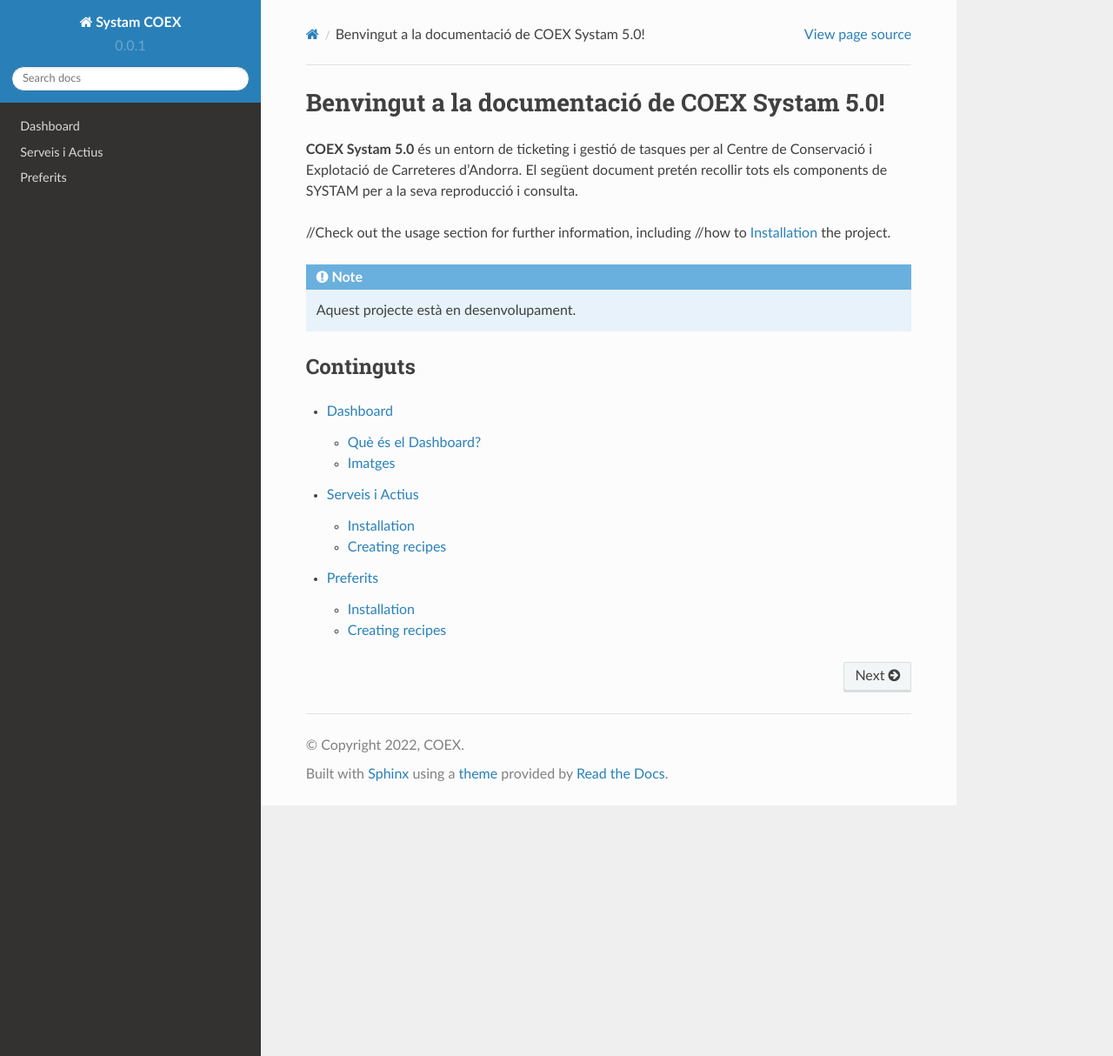
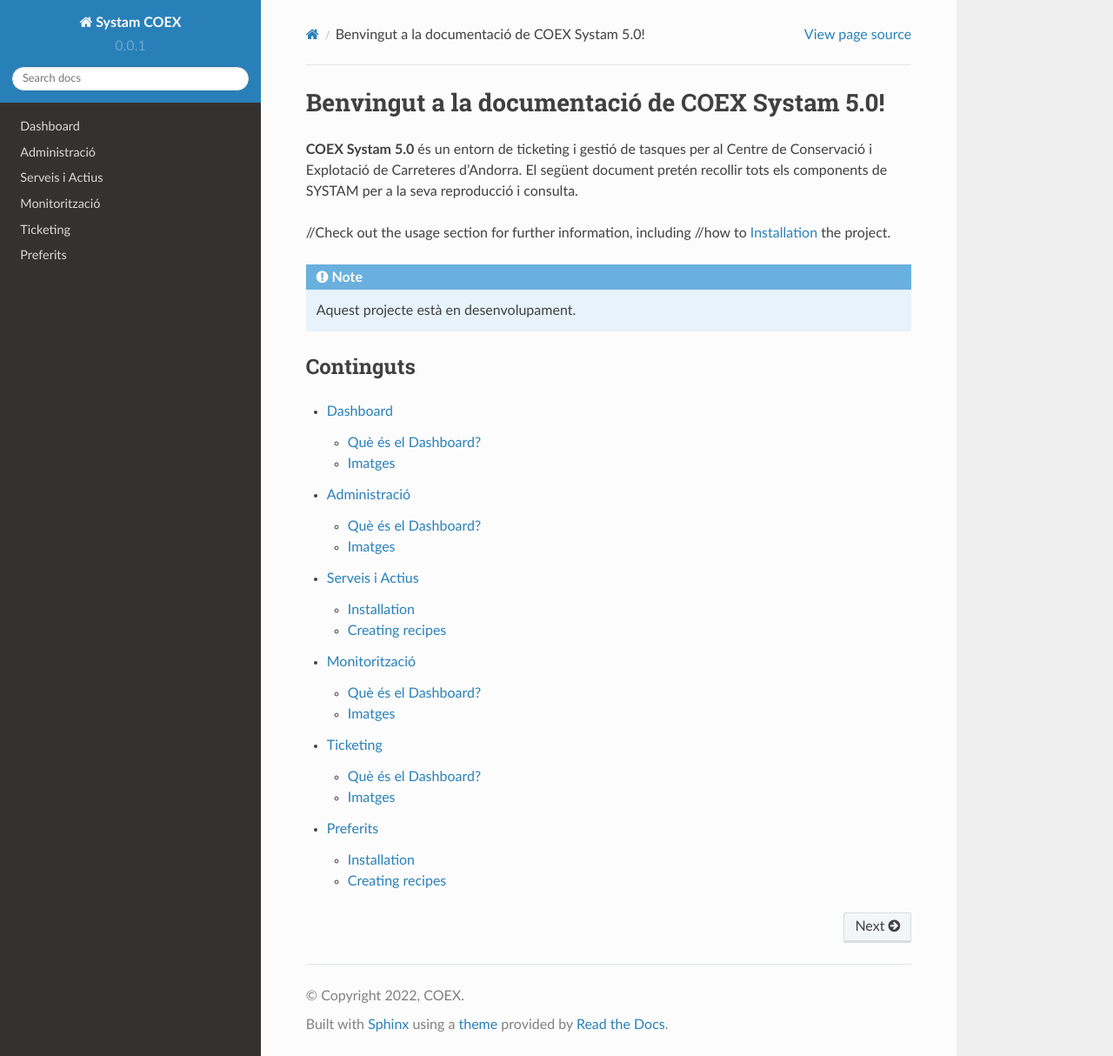
Before and after one commit to Joanmacat/systam-coex, a Sphinx documentation site: the page built from docs/source/index.rst, in a window 1280 px wide and 1214 px high. Shown: the whole window at 87% size. Built offline with Sphinx 7.4.7 and the Read the Docs theme 2.0.0, drawn with Linux system fonts in a browser that asks for light colours.

Commit message:
Update index.rst

```diff
--- a/docs/source/index.rst
+++ b/docs/source/index.rst
@@ -17,5 +17,8 @@
 .. toctree::
 
    Dashboard
+   Administracio
    Serveis i Actius
+   Monitoritzacio
+   Ticketing
    Preferits
```
